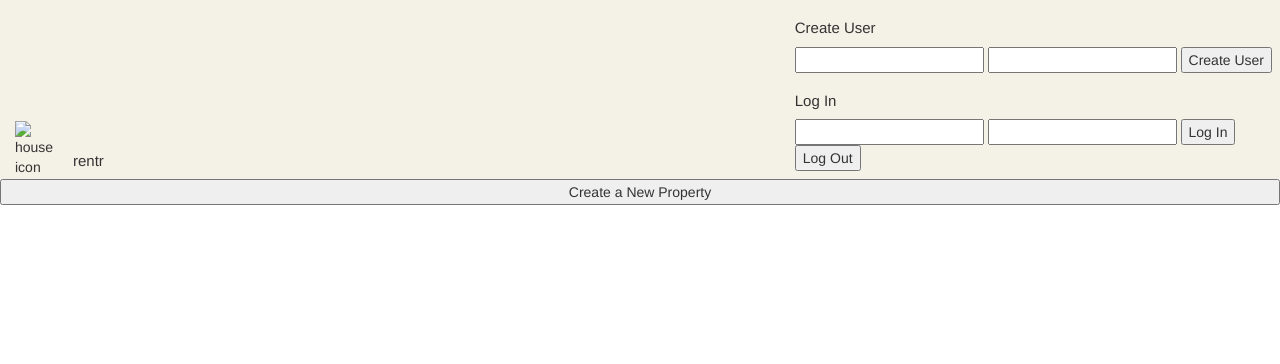
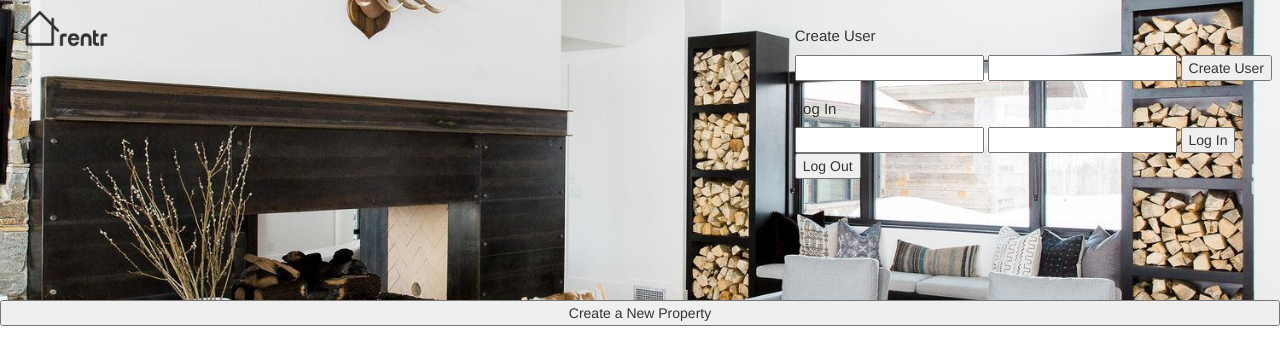
Before and after one commit to austynheinlein/unit3_project, a website: page public/index.html in a window 1280 px wide. Drawn offline with nearby package versions, Linux system fonts and the light colour scheme; no server answers.

Commit message:
header has logo and background image

```diff
--- a/public/css/main.css
+++ b/public/css/main.css
@@ -12,21 +12,21 @@
   display: flex;
   flex-direction: row;
   width: 100%;
+  height: 300px;
   margin: 0;
   justify-content: space-between;
-  align-items: flex-end;
-  background: #f4f1e6;
-}
-.logo {
-  display: flex;
-  flex: row;
-  align-items: flex-end;
-  margin-left: 15px;
-  margin-bottom: 8px;
+  align-items: flex-start;
+  background-image: url('header.jpg');
+  background-size: cover;
+  background-position: center;
 }
 .icon {
-  height: 50px;
-  width: 50px;
+  margin-left: 15px;
+  margin-top: 8px;
+}
+.icon img {
+  height: auto;
+  width: 100px;
 }
 .rentr h2 {
   margin: 0px;
@@ -35,7 +35,7 @@
 }
 .session {
   margin-right: 8px;
-  margin-bottom: 8px;
+  margin-top: 8px;
 }
 h2 {
   font-size: 15px;
--- a/public/index.html
+++ b/public/index.html
@@ -15,13 +15,8 @@
     <div class="container">
       <div class="header">
         <!-- LOGO -->
-        <div class="logo">
         <div class="icon">
-            <img src="public/assets/rentericon.png" alt="house icon">
-          </div>
-          <div class="rentr">
-            <h2>rentr</h2>
-          </div>
+          <img src="./assets/rentr_icon.png" alt="house icon">
         </div>
         <div class="session">
           <!-- CREATE USER -->
```
Also changed, not shown: public/assets/rentr_icon.png (added), public/assets/rentricon.png (deleted), public/css/header.jpg (renamed from public/assets/banner proj 3.jpg). Lines whose indentation alone changed are shown as unchanged.
